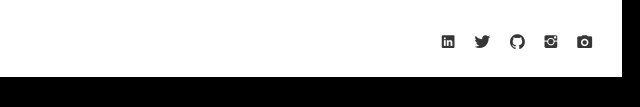
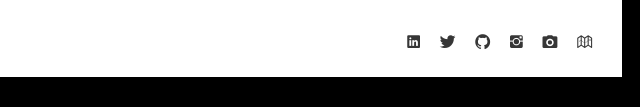
Before and after one commit to algope/algope.github.io, a plain HTML site: page contact.html in a window 1280 px wide. Shown: the part 693-800 px from the top of the page, 628-1268 px from the left. Drawn offline with Linux system fonts and the light colour scheme; a script that the page names is missing; files whose address does not match are found by name.

Commit message:
Update contact.html

```diff
--- a/contact.html
+++ b/contact.html
@@ -162,6 +162,7 @@
 		<a target="_blank" href="https://github.com/algope"><span class="ion ion-social-github"></span></a>
 		<a target="_blank" href="https://www.instagram.com/algope_/"><span class="ion ion-social-instagram"></span></a>
 		<a target="_blank" href="https://unsplash.com/@algope"><span class="ion ion-android-camera"></span></a>
+		<a target="_blank" href="https://nomadlist.com/@algope"><span class="ion ion-map"></span></a>
 	</div>
 	<div class="clr"></div>
 </footer>
```
